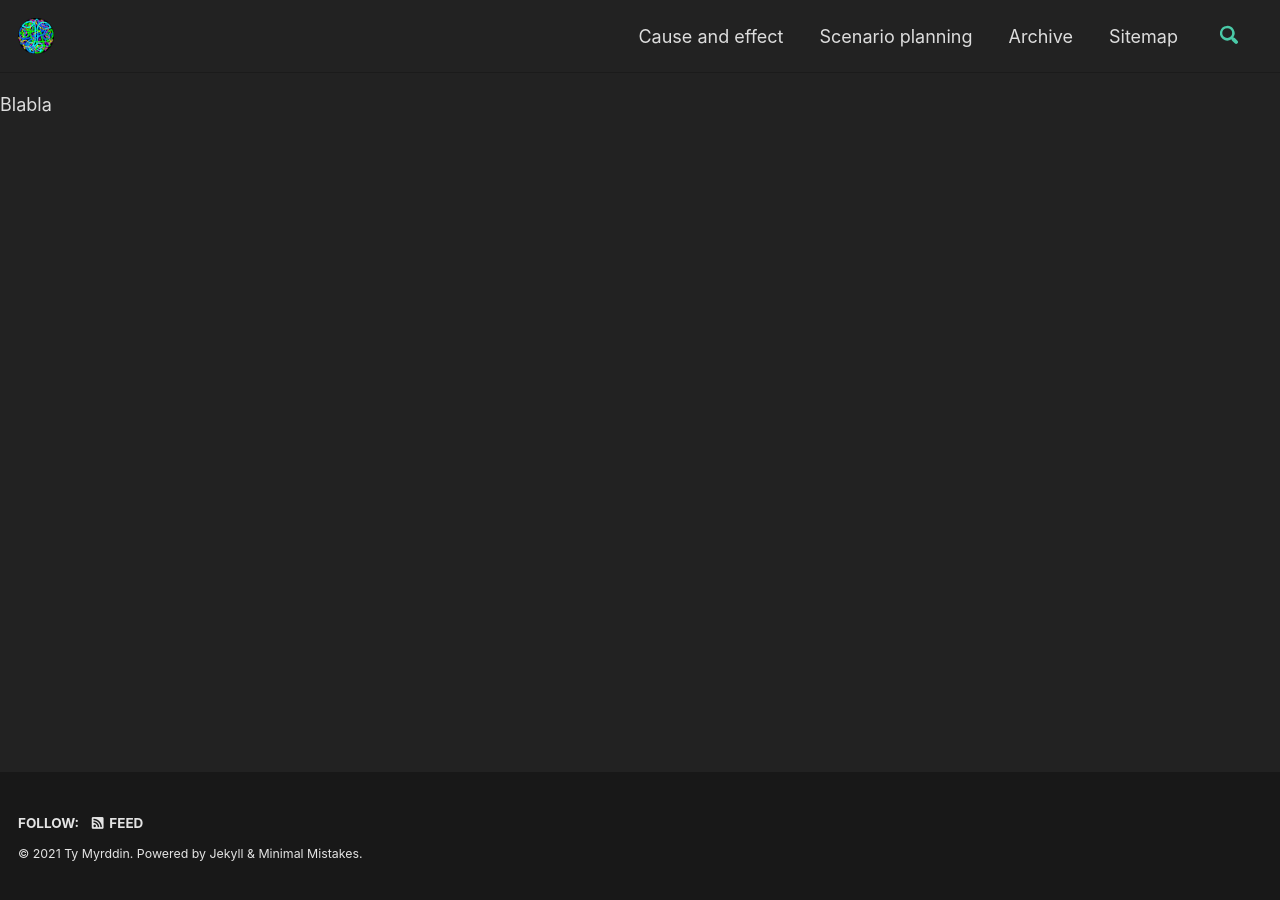
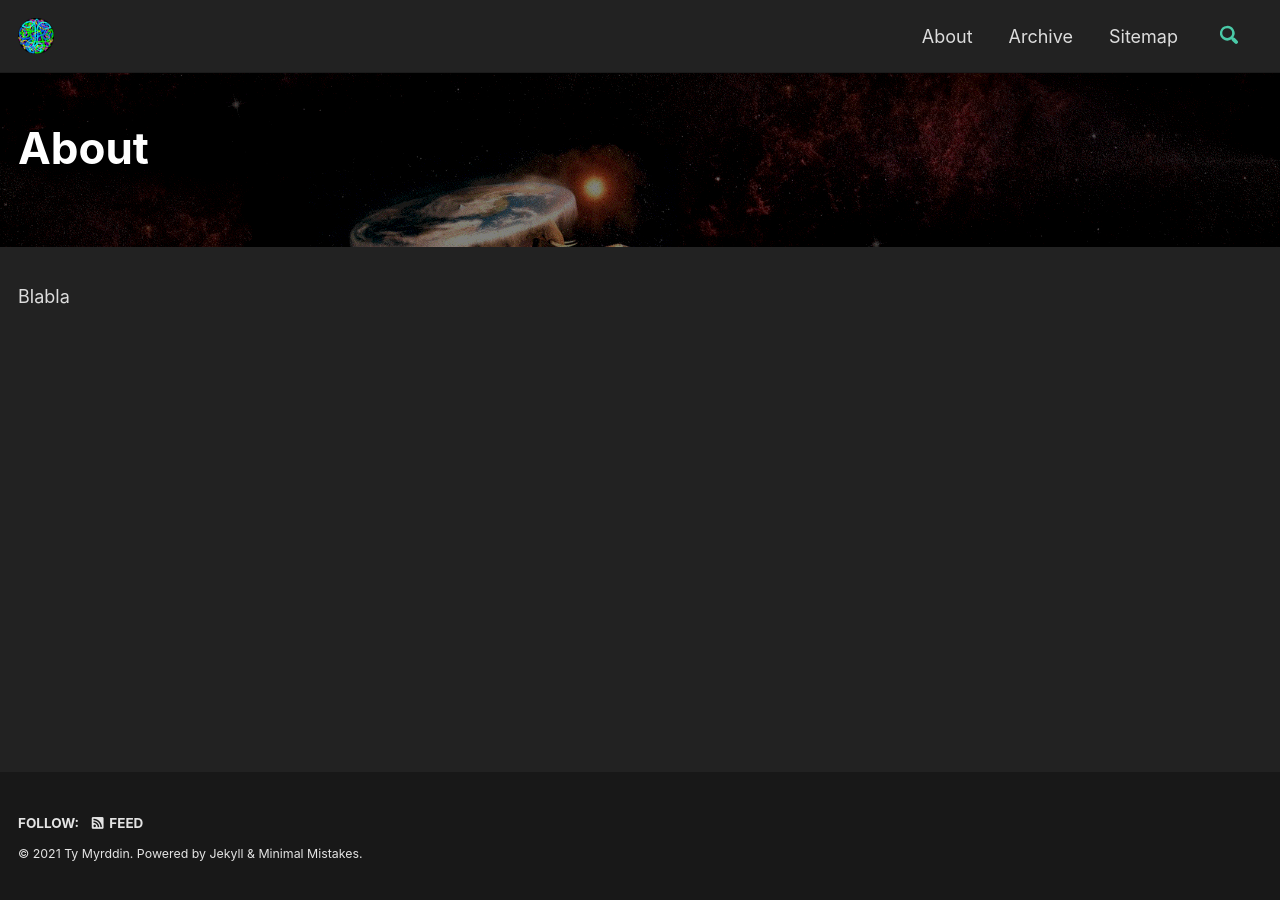
Before and after one commit to tymyrddin/tymyrddin.github.io, a Jekyll site: the page built from _pages/about.md, in a window 1280 px wide. Built offline with Jekyll 4.4.1, drawn with Linux system fonts in a browser that asks for light colours; cached includes are drawn as plain includes; our own code applies the rules of GitHub Pages for plain Markdown files.

Commit message:
navigation

```diff
--- a/_data/navigation.yml
+++ b/_data/navigation.yml
@@ -1,9 +1,7 @@
 # main links
 main:
-  - title: "Cause and effect"
-    url: /cause-and-effect/
-  - title: "Scenario planning"
-    url: /scenario-planning/
+  - title: "About"
+    url: /about/
   - title: "Archive"
     url: /year-archive/
   - title: "Sitemap"
--- a/_pages/about.md
+++ b/_pages/about.md
@@ -1,7 +1,8 @@
 ---
+title: "About"
+layout: splash
 permalink: /about/
-title: "About"
-excerpt: "Past and future."
+hidden: true
 last_modified_at: 2021-02-05T20:54:41-05:00
 header:
   overlay_color: "#000"
```
